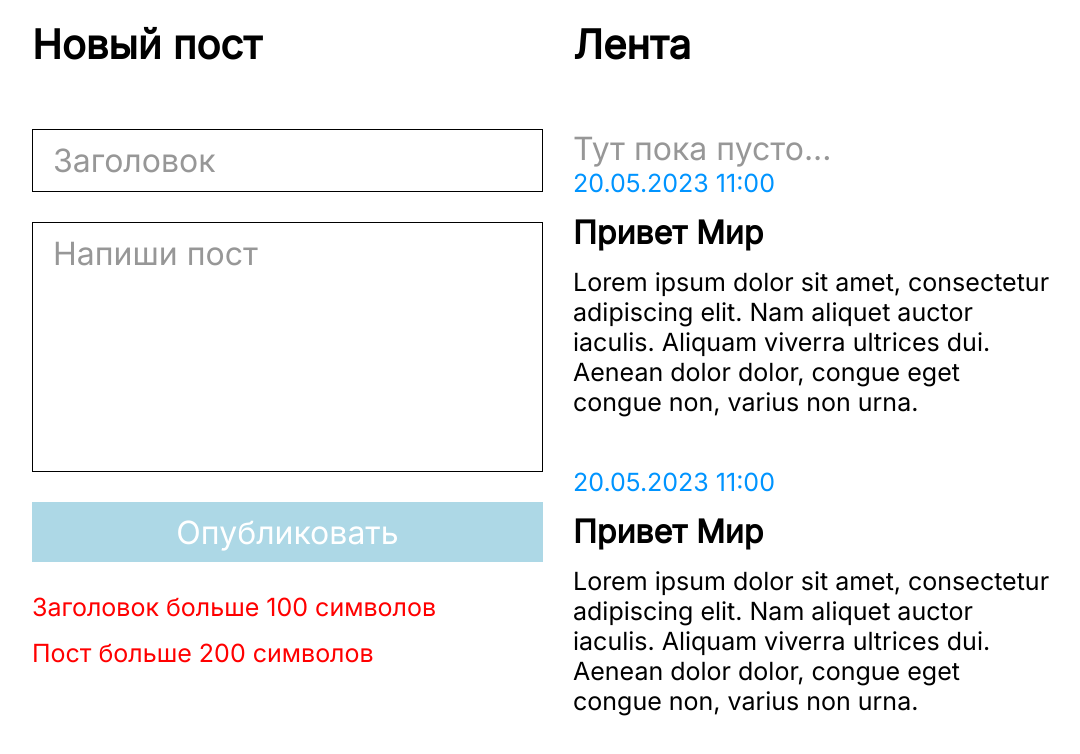
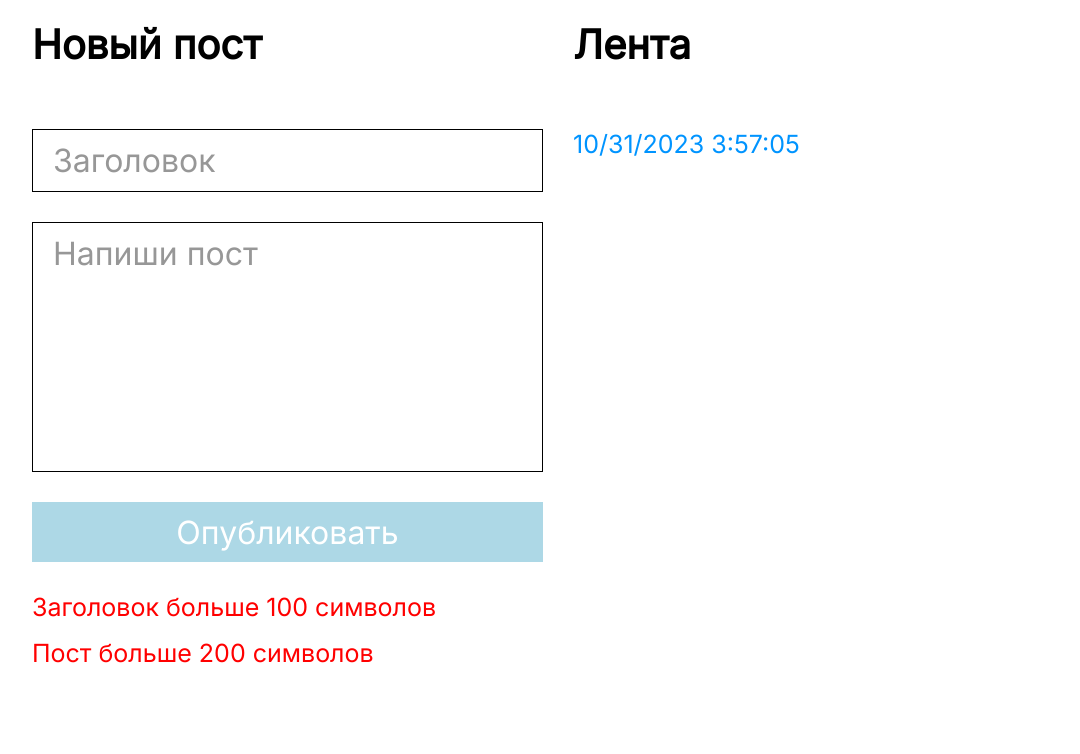
Before and after one commit to VladimirShadrov/blog-app, a plain HTML site: page index.html in a window 1280 px wide. Both pictures are taken after a click on the button "Опубликовать". Shown: the whole page, without its empty margins (93-1173 px from the left). Drawn offline with Linux system fonts and the light colour scheme.

Commit message:
Отрисовка списка постов

```diff
--- a/index.css
+++ b/index.css
@@ -52,7 +52,7 @@ body {
   color: #979797;
 }
 
-.field-post {
+.field.field-post {
   height: 250px;
   resize: none;
 }
@@ -125,6 +125,10 @@ body {
   font-weight: 700;
 }
 
+.post__text {
+  white-space: pre-wrap;
+}
+
 @media (max-width: 768px) {
   body {
     padding: 20px 12px;
--- a/index.html
+++ b/index.html
@@ -25,25 +25,7 @@
 
       <div class="blog__posts">
         <h3 class="title">Лента</h3>
-        <div class="post-list">
-          <p class="not-posts">Тут пока пусто...</p>
-          <div class="post">
-            <div class="post__date">20.05.2023 11:00</div>
-            <h3 class="post__title">Привет Мир</h3>
-            <p class="post__text">
-              Lorem ipsum dolor sit amet, consectetur adipiscing elit. Nam aliquet auctor iaculis. Aliquam viverra ultrices dui. Aenean dolor dolor,
-              congue eget congue non, varius non urna.
-            </p>
-          </div>
-          <div class="post">
-            <div class="post__date">20.05.2023 11:00</div>
-            <h3 class="post__title">Привет Мир</h3>
-            <p class="post__text">
-              Lorem ipsum dolor sit amet, consectetur adipiscing elit. Nam aliquet auctor iaculis. Aliquam viverra ultrices dui. Aenean dolor dolor,
-              congue eget congue non, varius non urna.
-            </p>
-          </div>
-        </div>
+        <div class="post-list js-post-list"></div>
       </div>
     </div>
 
--- a/index.js
+++ b/index.js
@@ -0,0 +1,63 @@
+const $postTitleField = document.querySelector('.js-field-title');
+const $postTextField = document.querySelector('.js-field-post');
+const $publicBtn = document.querySelector('.js-public-btn');
+const $postList = document.querySelector('.js-post-list');
+const postListData = [];
+
+function getEmptyPostListText() {
+  return '<p class="not-posts">Тут пока пусто...</p>';
+}
+
+function getPostElement(postData) {
+  return `
+    <div class="post">
+        <div class="post__date" data-id="${postData.id}">${postData.date}</div>
+        <h3 class="post__title">${postData.title}</h3>
+        <p class="post__text">${postData.text}</p>
+    </div>
+    `;
+}
+
+function getPost() {
+  const post = {
+    id: getPostId(),
+    date: getCurrentDate(),
+    title: $postTitleField.value,
+    text: $postTextField.value,
+  };
+  postListData.push(post);
+}
+
+function getCurrentDate() {
+  const date = new Date().toLocaleString();
+  return date.split(',').join(' ').slice(0, -3);
+}
+
+function getPostId() {
+  return Math.random();
+}
+
+function renderPostList() {
+  $postList.innerHTML = '';
+
+  if (!postListData.length) {
+    $postList.innerHTML = getEmptyPostListText();
+  } else {
+    let html = '';
+    postListData.forEach((post) => (html += getPostElement(post)));
+    $postList.innerHTML = html;
+  }
+}
+
+function clearFields() {
+  $postTextField.value = '';
+  $postTitleField.value = '';
+}
+
+$publicBtn.addEventListener('click', () => {
+  getPost();
+  clearFields();
+  renderPostList();
+});
+
+renderPostList();
```
